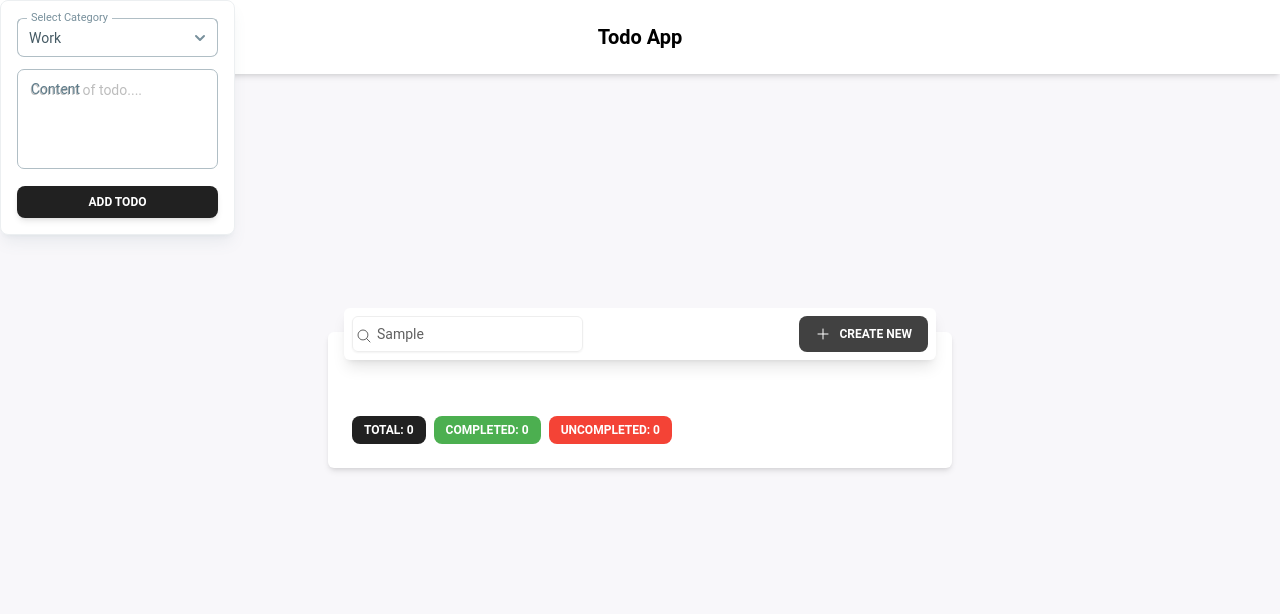
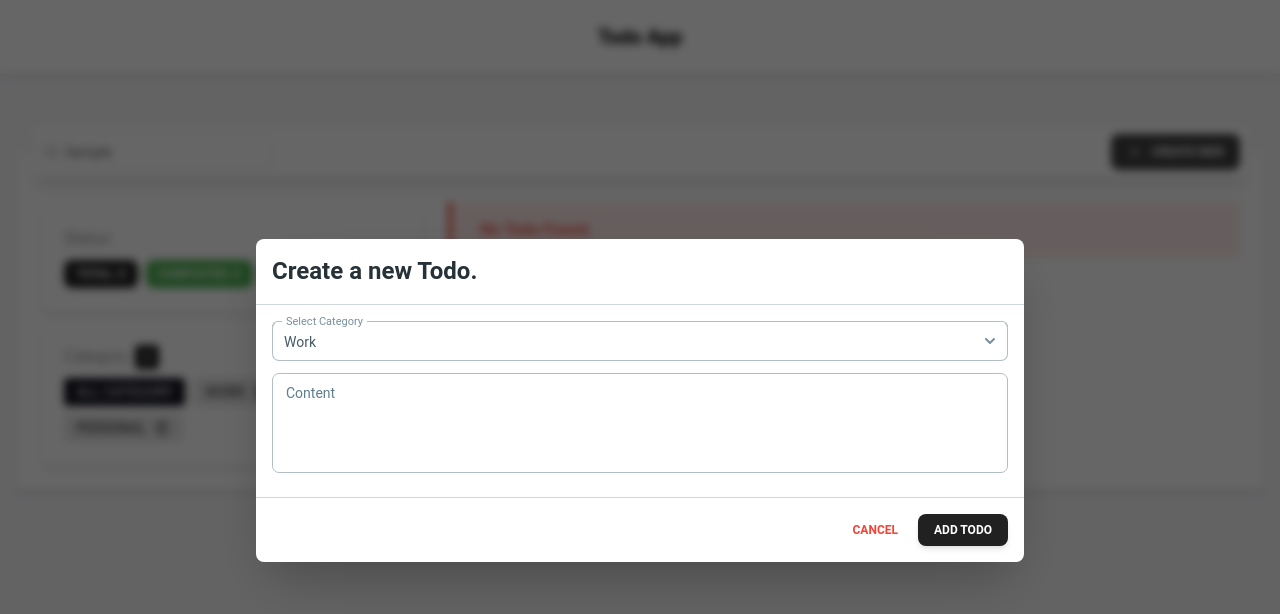
Before and after one commit to flaidexdev/todo-app, a React (Create React App) app: page / in a window 1280 px wide. Both pictures are taken after typing "Sample" into the empty fields and a click on the button "CREATE NEW". Shown: the top 614 px of the page. Built offline with nearby package versions, Linux system fonts and the light colour scheme.

Commit message:
ui updated and category add and remove functionality with category filter added

```diff
--- a/src/App.tsx
+++ b/src/App.tsx
@@ -4,11 +4,11 @@ import TodoList from "./components/TodoList";
 
 function App() {
   return (
-    <div className="flex flex-col items-center justify-center py-[80px] h-full relative">
-      <header className="bg-white shadow-md min-h-[74px] flex items-center justify-center w-full fixed top-0 left-0">
+    <div className="flex flex-col">
+      <header className="z-[100] bg-white shadow-md min-h-[74px] flex items-center justify-center w-full fixed top-0 left-0">
         <h1 className="text-xl font-bold">Todo App</h1>
       </header>
-      <div className="container">
+      <div className="container mt-[120px] md:mt-[150px]">
         <TodoList />
       </div>
     </div>
--- a/src/components/AddTodo.tsx
+++ b/src/components/AddTodo.tsx
@@ -1,10 +1,13 @@
 import React, { useState } from "react";
+
+import { toast } from "react-toastify";
 
 import {
   Button,
-  Popover,
-  PopoverHandler,
-  PopoverContent,
+  Dialog,
+  DialogHeader,
+  DialogBody,
+  DialogFooter,
   Textarea,
   Select,
   Option,
@@ -12,25 +15,22 @@ import {
 
 import { PlusIcon } from "@heroicons/react/24/outline";
 
-import { Todo } from "../types";
+import { Todo, Category } from "../types";
 
 interface AddTodoProps {
   setTodoData: (todoData: (prevTodoData: Todo[]) => Todo[]) => void;
+  categories: Category[];
 }
 
-const AddTodo: React.FC<AddTodoProps> = ({ setTodoData }) => {
-  const categories = ["Work", "Home", "Personal"];
-
+const AddTodo: React.FC<AddTodoProps> = ({ setTodoData, categories }) => {
   const [inputValue, setInputValue] = useState("");
-  const [category, setCategory] = useState("Work");
+  const [category, setCategory] = useState(categories[0] ?? "");
   const [open, setOpen] = useState(false);
 
-  function handlePopover(state: boolean) {
-    setOpen(state);
-  }
+  const handleOpen = () => setOpen(!open);
 
   const addTodo = () => {
-    if (inputValue.trim()) {
+    if (inputValue.trim() && category !== "") {
       const newTodo: Todo = {
         id: Date.now(),
         content: inputValue,
@@ -39,15 +39,24 @@ const AddTodo: React.FC<AddTodoProps> = ({ setTodoData }) => {
       };
       setTodoData((prevTodoData) => [...prevTodoData, newTodo]);
       setInputValue("");
-      setCategory("Work");
+      setCategory(categories[0] ?? "");
       setOpen(false);
+      toast("Todo Added Successfully!");
+    } else {
+      if (inputValue.trim() === "" && category === "") {
+        toast.error("Todo Content & Category Field Can't be Empty!");
+      } else if (inputValue.trim() === "") {
+        toast.error("Todo Content Field Can't be Empty!");
+      } else if (category === "") {
+        toast.error("Todo Category Field Can't be Empty!");
+      }
     }
   };
 
   return (
-    <Popover open={open} handler={handlePopover} placement="bottom-end">
-      <PopoverHandler>
+    <>
       <Button
+        onClick={handleOpen}
         data-testid="createNew"
         size="sm"
         className="flex items-center justify-center gap-2"
@@ -55,8 +64,10 @@ const AddTodo: React.FC<AddTodoProps> = ({ setTodoData }) => {
         <PlusIcon className="h-4 w-4" />
         Create New
       </Button>
-      </PopoverHandler>
-      <PopoverContent className="flex flex-col gap-3">
+
+      <Dialog open={open} handler={handleOpen}>
+        <DialogHeader>Create a new Todo.</DialogHeader>
+        <DialogBody className="flex flex-col gap-3" divider>
           <Select
             data-testid="category"
             value={category}
@@ -73,13 +84,24 @@ const AddTodo: React.FC<AddTodoProps> = ({ setTodoData }) => {
             data-testid="content"
             onChange={(e) => setInputValue(e.target.value)}
             label="Content"
-          placeholder="Content of todo...."
           />
-        <Button data-testid="addTodo" size="sm" onClick={addTodo}>
-          Add Todo
+        </DialogBody>
+        <DialogFooter>
+          <Button
+            variant="text"
+            color="red"
+            onClick={handleOpen}
+            className="mr-1"
+            size="sm"
+          >
+            <span>Cancel</span>
           </Button>
-      </PopoverContent>
-    </Popover>
+          <Button size="sm" data-testid="addTodo" onClick={addTodo}>
+            <span>Add Todo</span>
+          </Button>
+        </DialogFooter>
+      </Dialog>
+    </>
   );
 };
 
--- /dev/null
+++ b/src/components/Category.tsx
@@ -0,0 +1,199 @@
+import { useState, useEffect } from "react";
+import type { FC } from "react";
+
+import { toast } from "react-toastify";
+
+import {
+  Card,
+  Popover,
+  PopoverHandler,
+  PopoverContent,
+  CardBody,
+  Typography,
+  Tooltip,
+  Textarea,
+  Button,
+  IconButton,
+} from "@material-tailwind/react";
+
+import {
+  ExclamationCircleIcon,
+  PlusIcon,
+  CheckIcon,
+  XMarkIcon,
+  TrashIcon,
+} from "@heroicons/react/24/outline";
+
+import { Todo, Category } from "../types";
+
+interface CategoryListProps {
+  categories: Category[];
+  setCategories: (category: (prevCategories: Category[]) => Category[]) => void;
+  todoData: Todo[];
+  setTodoData: React.Dispatch<React.SetStateAction<Todo[]>>;
+  setFilteredTodoData: (
+    todoData: (prevFilteredTodoData: Todo[]) => Todo[]
+  ) => void;
+}
+
+const CategoryList: FC<CategoryListProps> = ({
+  categories,
+  setCategories,
+  todoData,
+  setTodoData,
+  setFilteredTodoData,
+}) => {
+  const [category, setCategory] = useState<Category>("All");
+  const [inputValue, setInputValue] = useState<string>("");
+  const [openPopover, setOpenPopover] = useState<boolean>(false);
+  const [warnPopover, setWarnPopover] = useState<string>("");
+
+  const triggers = {
+    onMouseEnter: () => setOpenPopover(true),
+    onMouseLeave: () => setOpenPopover(false),
+  };
+
+  const addCategory = () => {
+    if (inputValue.trim() && !categories.includes(inputValue)) {
+      const newTodo: Category = inputValue;
+      setCategories((prevCategories) => [...prevCategories, newTodo]);
+      setInputValue("");
+      setOpenPopover(false);
+      toast("Category Added Successfully!");
+    } else {
+      if (inputValue.trim() === "") {
+        toast.error("Category Field Can't be Empty!");
+      }
+    }
+  };
+
+  const removeCategory = (categoryToRemove: Category) => {
+    const updatedTodoData = todoData.filter(
+      (todo) => todo.category !== categoryToRemove
+    );
+    setTodoData(updatedTodoData);
+    setCategories((prevCategories) =>
+      prevCategories.filter((c) => c !== categoryToRemove)
+    );
+    setWarnPopover("");
+    toast("Category with related Todo Deleted Successfully!");
+
+    // If the removed category is the current category, set a default one after a timeout
+    if (category === categoryToRemove) {
+      setTimeout(() => {
+        setCategory("All");
+      }, 1000); // 1 second timeout
+    }
+  };
+
+  useEffect(() => {
+    if (category !== "" && category !== "All") {
+      setFilteredTodoData((prevFilteredTodoData) =>
+        todoData.filter((todo) =>
+          todo.category.toLowerCase().includes(category.toLowerCase())
+        )
+      );
+    } else {
+      setFilteredTodoData(() => todoData);
+    }
+  }, [category, todoData, setFilteredTodoData]);
+
+  return (
+    <Card>
+      <CardBody className="flex flex-col gap-2">
+        <div className="flex items-center gap-2">
+          <Typography>Category</Typography>
+          <Popover open={openPopover} handler={setOpenPopover}>
+            <PopoverHandler {...triggers}>
+              <IconButton
+                size="sm"
+                className="rounded text-white hover:bg-green-500 h-6 w-6 cursor-pointer"
+              >
+                <PlusIcon className="h-4 w-4" />
+              </IconButton>
+            </PopoverHandler>
+            <PopoverContent {...triggers} className="z-50 max-w-[26rem]">
+              <Textarea
+                data-testid="categoryInput"
+                onChange={(e) => setInputValue(e.target.value)}
+                label="Category"
+              />{" "}
+              <Button size="sm" data-testid="addCategory" onClick={addCategory}>
+                <span>Add Category</span>
+              </Button>
+            </PopoverContent>
+          </Popover>
+        </div>
+
+        <div className="flex flex-wrap gap-2 divide-t">
+          <div
+            className={`flex gap-1 items-center rounded cursor-pointer uppercase px-3 py-1 ${
+              category === "All"
+                ? "bg-dark text-white"
+                : "bg-gray-900/10 text-gray-900"
+            } `}
+            onClick={() => setCategory("All")}
+          >
+            <div className="text-sm">All Category</div>
+          </div>
+          {categories.map((cat) => (
+            <div
+              className={`flex gap-2 items-center rounded cursor-pointer uppercase px-3 py-1 ${
+                category === cat
+                  ? "bg-dark text-white"
+                  : "bg-gray-900/10 text-gray-900"
+              } `}
+              onClick={() => setCategory(cat)}
+              key={cat}
+            >
+              <div className="text-sm">{cat}</div>
+
+              <Popover
+                open={warnPopover === cat}
+                handler={() => setWarnPopover(cat)}
+              >
+                <PopoverHandler>
+                  <div className="w-fit">
+                    <TrashIcon className="h-4 w-4" />
+                  </div>
+                </PopoverHandler>
+                <PopoverContent className="z-50 max-w-[12rem]">
+                  <div className="whitespace-wrap flex flex-col items-center gap-1">
+                    <ExclamationCircleIcon className="h-6 w-6 text-red-500" />
+                    Are you sure you want to delete this category?
+                    <div className="text-justify bg-red-900/10 p-1 rounded text-red-900">
+                      Note: if you delete a category you will also delete todo
+                      that are related to that category!!{" "}
+                    </div>
+                  </div>
+                  <div className="flex gap-1 items-center border-t mt-3 pt-2 justify-end">
+                    <IconButton
+                      title="Cancel"
+                      size="sm"
+                      variant="text"
+                      data-testid="cancelRemove"
+                      onClick={() => setWarnPopover("")}
+                    >
+                      <XMarkIcon className="h-4 w-4" />
+                    </IconButton>
+
+                    <IconButton
+                      title="Confirm"
+                      size="sm"
+                      data-testid="okRemove"
+                      onClick={() => removeCategory(cat)}
+                    >
+                      <CheckIcon className="h-4 w-4" />
+                    </IconButton>
+                  </div>
+                </PopoverContent>
+              </Popover>
+            </div>
+          ))}
+        </div>
+      </CardBody>
+    </Card>
+  );
+};
+
+export default CategoryList;
--- a/src/components/SearchTodo.tsx
+++ b/src/components/SearchTodo.tsx
@@ -38,7 +38,7 @@ const SearchTodo: React.FC<SearchTodoProps> = ({
         placeholder="Search Todo..."
         className="flex h-9 w-full rounded-md border border-input bg-transparent pl-6 pr-3 py-1 text-sm shadow-sm transition-colors placeholder:text-muted-foreground focus-visible:outline-none focus-visible:ring-2 focus-visible:ring-dark disabled:cursor-not-allowed disabled:opacity-50"
       />
-      <MagnifyingGlassIcon className="h-4 w-4 absolute left-1 top-3" />
+      <MagnifyingGlassIcon className="h-4 w-4 absolute left-1 top-[10px]" />
     </div>
   );
 };
--- a/src/components/TodoItem.tsx
+++ b/src/components/TodoItem.tsx
@@ -13,6 +13,45 @@ interface TodoItemProps {
   setTodoData: (todoData: (prevTodoData: Todo[]) => Todo[]) => void;
 }
 
+type Color =
+  | "blue"
+  | "red"
+  | "green"
+  | "amber"
+  | "pink"
+  | "indigo"
+  | "purple"
+  | "teal"
+  | "cyan";
+
+const colors: Color[] = [
+  "blue",
+  "red",
+  "green",
+  "amber",
+  "pink",
+  "indigo",
+  "purple",
+  "teal",
+  "cyan",
+];
+
+const getHashedValue = (input: string): number => {
+  let hash = 0;
+  for (let i = 0; i < input.length; i++) {
+    const char = input.charCodeAt(i);
+    hash = (hash << 5) - hash + char;
+    hash = hash & hash; // Convert to 32-bit integer
+  }
+  return hash;
+};
+
+const getColorForCategory = (category: string): Color => {
+  const hashValue = getHashedValue(category);
+  const index = Math.abs(hashValue) % colors.length;
+  return colors[index];
+};
+
 const TodoItem: React.FC<TodoItemProps> = ({ todo, setTodoData }) => {
   const copyToClipboard = () => {
     navigator.clipboard.writeText(todo.content);
@@ -26,9 +65,9 @@ const TodoItem: React.FC<TodoItemProps> = ({ todo, setTodoData }) => {
       )
     );
     if (todo.done) {
-      toast("Task Uncompleted Successfully!");
+      toast("Todo Uncompleted Successfully!");
     } else {
-      toast("Task Completed Successfully!");
+      toast("Todo Completed Successfully!");
     }
   };
 
@@ -36,7 +75,7 @@ const TodoItem: React.FC<TodoItemProps> = ({ todo, setTodoData }) => {
     setTodoData((prevTodoData) =>
       prevTodoData.filter((todo) => todo.id !== id)
     );
-    toast("Task Removed Successfully!");
+    toast("Todo Removed Successfully!");
   };
 
   return (
@@ -51,13 +90,7 @@ const TodoItem: React.FC<TodoItemProps> = ({ todo, setTodoData }) => {
           <div className="col-span-12 md:col-span-4">
             <div className="flex items-center justify-end flex-wrap gap-2 ">
               <Chip
-                color={`${
-                  todo.category === "Work"
-                    ? "amber"
-                    : todo.category === "Personal"
-                    ? "teal"
-                    : "purple"
-                }`}
+                color={getColorForCategory(todo.category)}
                 size="sm"
                 value={todo.category}
               />
--- a/src/components/TodoList.tsx
+++ b/src/components/TodoList.tsx
@@ -4,29 +4,42 @@ import {
   Card,
   CardHeader,
   CardBody,
-  CardFooter,
+  Typography,
   Chip,
+  Alert,
 } from "@material-tailwind/react";
+
+import { ExclamationCircleIcon } from "@heroicons/react/24/outline";
 
 import TodoItem from "./TodoItem";
 import AddTodo from "./AddTodo";
 import SearchTodo from "./SearchTodo";
+import CategoryList from "./Category";
 
-import { Todo } from "../types";
+import { Todo, Category } from "../types";
 
 const TodoList: React.FC = () => {
   const [todoData, setTodoData] = useState<Todo[]>(() => {
     const localData = localStorage.getItem("TodoData");
     return localData ? JSON.parse(localData) : [];
   });
+  const [categories, setCategories] = useState<Category[]>(() => {
+    const localData = localStorage.getItem("CategoryData");
+    return localData ? JSON.parse(localData) : ["Work", "Home", "Personal"];
+  });
   const [filteredTodoData, setFilteredTodoData] = useState<Todo[]>(todoData);
 
   useEffect(() => {
+    if (todoData.length > 0) {
       localStorage.setItem("TodoData", JSON.stringify(todoData));
-  }, [todoData]);
+    }
+    if (categories.length > 0) {
+      localStorage.setItem("CategoryData", JSON.stringify(categories));
+    }
+  }, [todoData, categories]);
 
   return (
-    <Card className="w-full lg:w-1/2 mx-auto rounded-md text-white">
+    <Card className="w-full mx-auto rounded-md text-white">
       <CardHeader
         shadow={true}
         floated={true}
@@ -36,14 +49,14 @@ const TodoList: React.FC = () => {
           todoData={todoData}
           setFilteredTodoData={setFilteredTodoData}
         />
-        <AddTodo setTodoData={setTodoData} />
+        <AddTodo setTodoData={setTodoData} categories={categories} />
       </CardHeader>
+      <CardBody className="grid grid-cols-12 gap-6">
+        <div className="flex flex-col gap-2 col-span-12 md:col-span-4">
+          <Card>
             <CardBody className="flex flex-col gap-2">
-        {filteredTodoData.map((todo) => (
-          <TodoItem key={todo.id} todo={todo} setTodoData={setTodoData} />
-        ))}
-      </CardBody>
-      <CardFooter className="pt-2 flex flex-wrap gap-2 items-center">
+              <Typography>Status: </Typography>
+              <div className="flex flex-wrap gap-2 items-center">
                 <Chip value={`Total: ${filteredTodoData.length}`} />
                 <Chip
                   color="green"
@@ -57,7 +70,29 @@ const TodoList: React.FC = () => {
                     filteredTodoData.filter((todo) => !todo.done).length
                   }`}
                 />
-      </CardFooter>
+              </div>
+            </CardBody>
+          </Card>
+          <CategoryList
+            categories={categories}
+            setCategories={setCategories}
+            todoData={todoData}
+            setTodoData={setTodoData}
+            setFilteredTodoData={setFilteredTodoData}
+          />
+        </div>
+
+        <div className="flex flex-col gap-2 col-span-12 md:col-span-8">
+          {filteredTodoData.length > 0 ? filteredTodoData.map((todo) => (
+            <TodoItem key={todo.id} todo={todo} setTodoData={setTodoData} />
+          )): <Alert
+          icon={<ExclamationCircleIcon />}
+          className="rounded-none border-l-4 border-red-500 bg-red-500/10 font-medium text-red-500"
+        >
+          No Todo Found.
+        </Alert>}
+        </div>
+      </CardBody>
     </Card>
   );
 };
--- a/src/types.ts
+++ b/src/types.ts
@@ -4,3 +4,5 @@ export interface Todo {
   category: string;
   done: boolean;
 }
+
+export type Category = string;
```
Also changed, not shown: 1 other file (tests, documents, lock files or other folders). Lines whose indentation alone changed are shown as unchanged.
